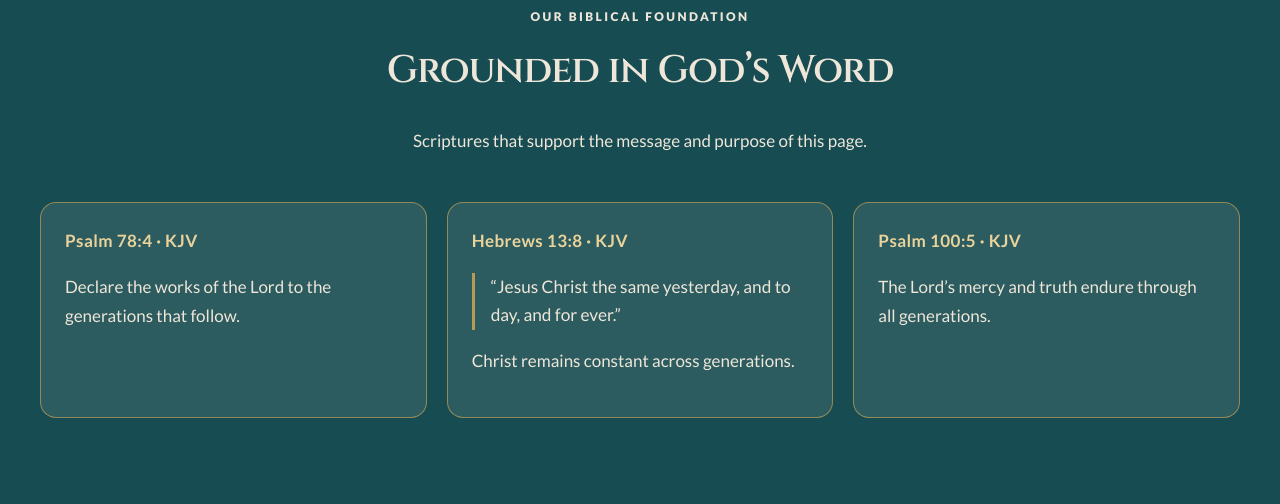
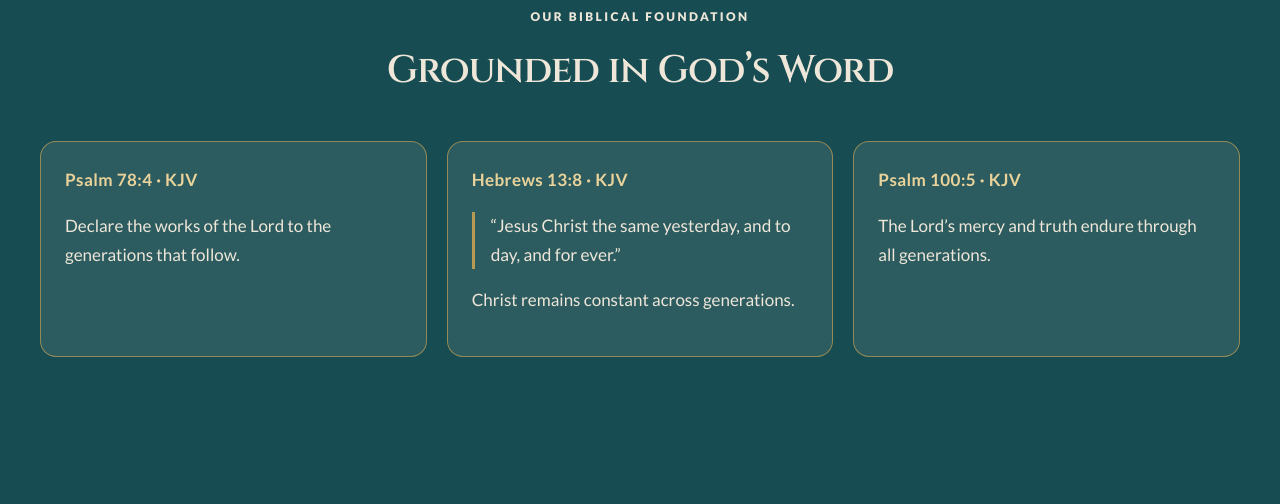
Before and after one commit to josephparis28-hue/Open-Door, a plain HTML site: page about/index.html in a window 1280 px wide. Shown: the part 3480-3984 px from the top of the page. Drawn offline with Linux system fonts and the light colour scheme.

Commit message:
Took out what was not need on the scriptures for each page.

```diff
--- a/about/index.html
+++ b/about/index.html
@@ -244,9 +244,6 @@
        <h2 id="scripture-about-title">
         Grounded in God’s Word
        </h2>
-       <p>
-        Scriptures that support the message and purpose of this page.
-       </p>
       </div>
       <div class="scripture-foundation-grid">
        <article class="scripture-foundation-card">
```
Also changed, not shown: beliefs/index.html (+0 -3 lines), contact/index.html (+0 -3 lines), events/index.html (+0 -3 lines), giving/index.html (+0 -3 lines), index.html (+0 -3 lines), ministries/index.html (+0 -3 lines), sermons/index.html (+0 -3 lines), vision/index.html (+0 -3 lines), visit/index.html (+0 -3 lines).
